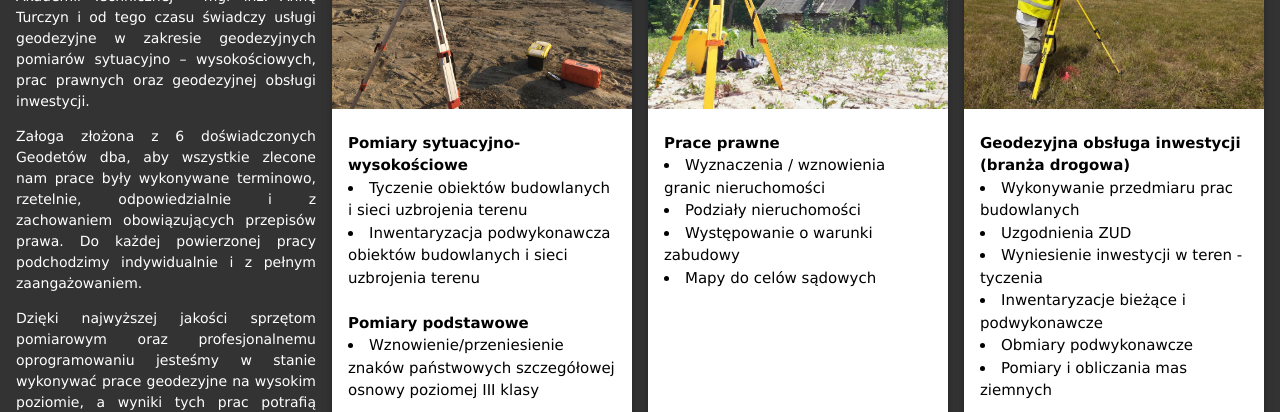
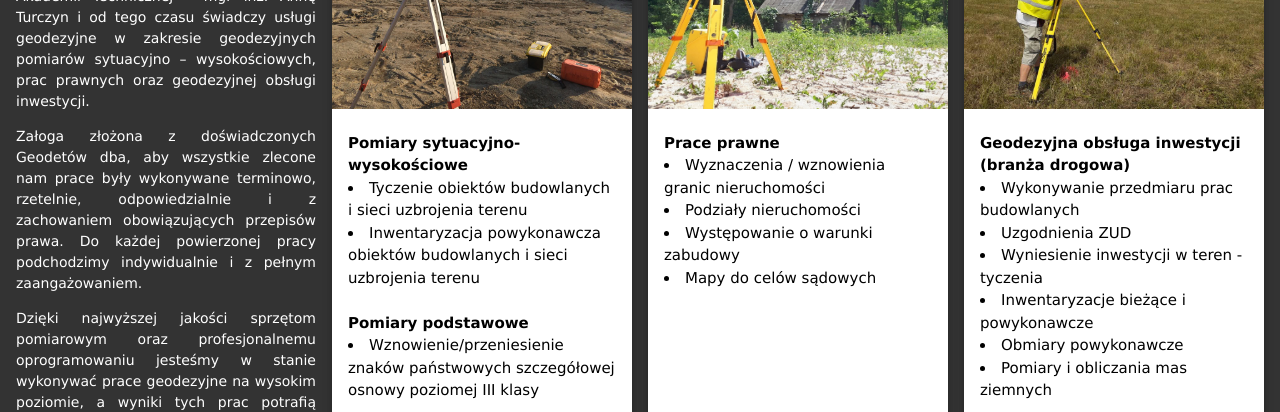
Before and after one commit to barid92/Geopraktyk, a plain HTML site: page Index.html in a window 1280 px wide. Shown: the part 900-1312 px from the top of the page. Drawn offline with Linux system fonts and the light colour scheme.

Commit message:
Poprawki

```diff
--- a/Index.html
+++ b/Index.html
@@ -49,7 +49,7 @@
 <div class="w3-quarter">
 <h3>O firmie</h3>
 <p class="textOpis">Firma „Geopraktyk” została założona w 2013 roku przez absolwentkę Wojskowej Akademii Technicznej – mgr inż. Annę Turczyn i od tego czasu świadczy usługi geodezyjne w zakresie geodezyjnych pomiarów sytuacyjno – wysokościowych, prac prawnych oraz geodezyjnej obsługi inwestycji.</p>
-<p class="textOpis">Załoga złożona z 6 doświadczonych Geodetów dba, aby wszystkie zlecone nam prace były wykonywane terminowo, rzetelnie, odpowiedzialnie i z zachowaniem obowiązujących przepisów prawa. Do każdej powierzonej pracy podchodzimy indywidualnie i z pełnym zaangażowaniem. </p>
+<p class="textOpis">Załoga złożona z doświadczonych Geodetów dba, aby wszystkie zlecone nam prace były wykonywane terminowo, rzetelnie, odpowiedzialnie i z zachowaniem obowiązujących przepisów prawa. Do każdej powierzonej pracy podchodzimy indywidualnie i z pełnym zaangażowaniem. </p>
 <p class="textOpis">Dzięki najwyższej jakości sprzętom pomiarowym oraz profesjonalnemu oprogramowaniu jesteśmy w stanie wykonywać prace geodezyjne na wysokim poziomie, a wyniki tych prac potrafią zadowolić nawet najbardziej wymagających Klientów.</p>
 <p class="textOpis">Przyjmujemy zasadę: „Prace wykonujemy na najwyższym poziomie, albo wcale”</p>
 </div>
@@ -61,7 +61,7 @@
     <br>
   <b>Pomiary sytuacyjno-wysokościowe</b>
   <li>Tyczenie obiektów budowlanych i sieci uzbrojenia terenu</li>
-  <li>Inwentaryzacja podwykonawcza obiektów budowlanych i sieci uzbrojenia terenu</li>
+  <li>Inwentaryzacja powykonawcza obiektów budowlanych i sieci uzbrojenia terenu</li>
  <br>
  <b>Pomiary podstawowe</b>
  <li>Wznowienie/przeniesienie znaków państwowych szczegółowej osnowy poziomej III klasy</p>
@@ -94,8 +94,8 @@
       <li>Wykonywanie przedmiaru prac budowlanych</li>
       <li>Uzgodnienia ZUD</li>
       <li>Wyniesienie inwestycji w teren - tyczenia</li>
-      <li>Inwentaryzacje bieżące i podwykonawcze</li>
-      <li>Obmiary podwykonawcze</li>
+      <li>Inwentaryzacje bieżące i powykonawcze</li>
+      <li>Obmiary powykonawcze</li>
       <li>Pomiary i obliczania mas ziemnych</li>
   </div>
   </div>
```
Also changed, not shown: 1 other file.
